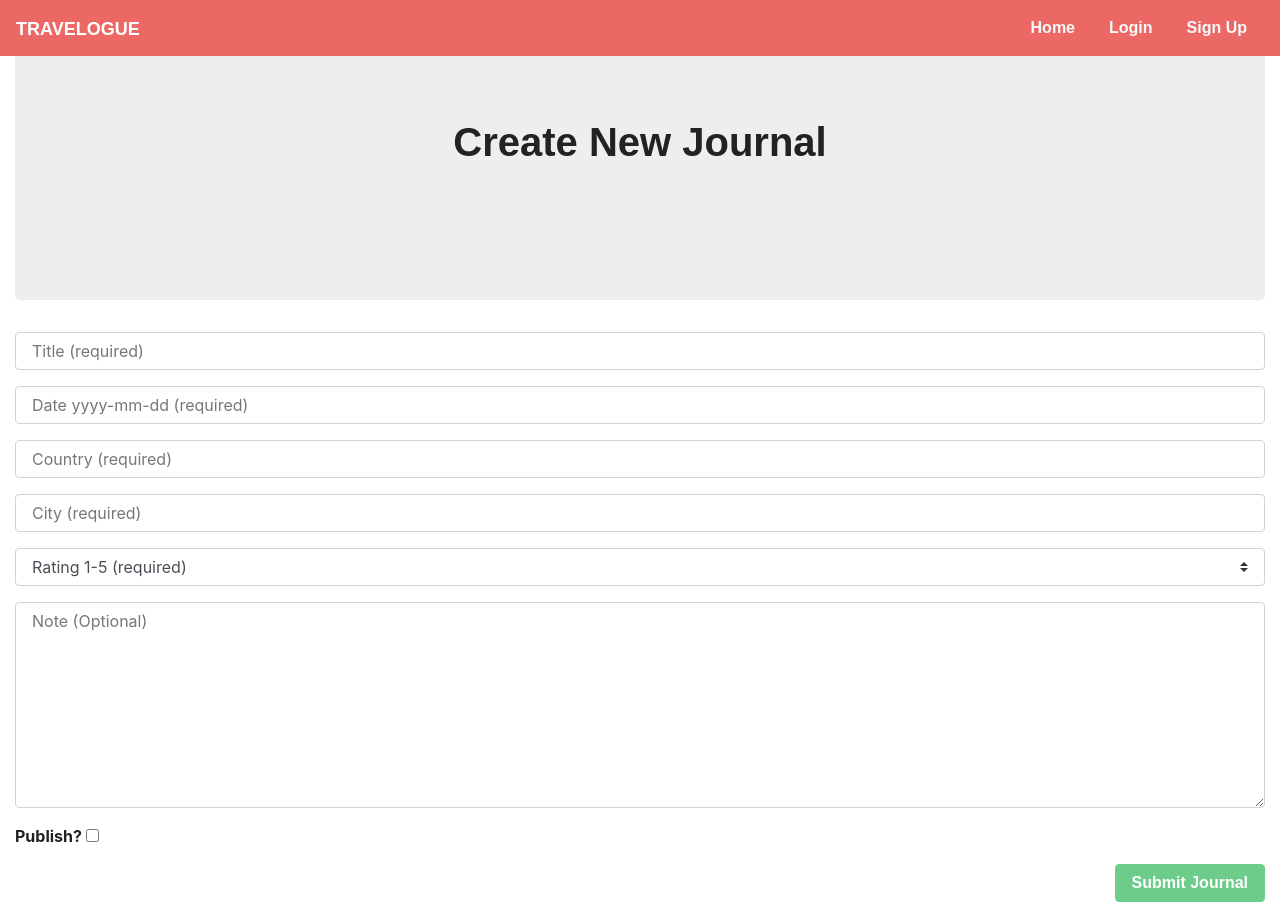
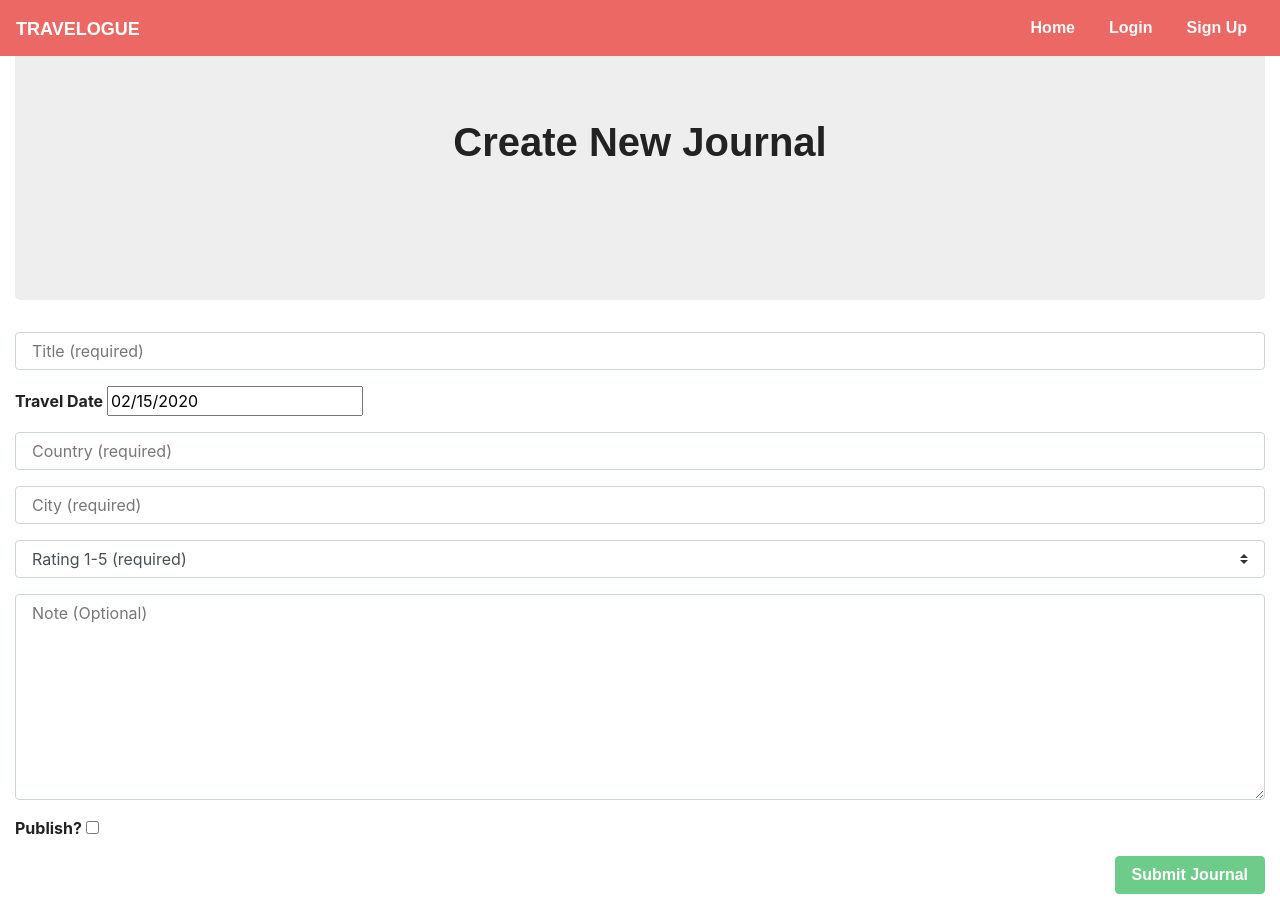
Before and after one commit to zhenyang9261/web-project3, a React (Create React App) app in the folder client/: page /CreateJournal/1 in a window 1280 px wide. Built offline with nearby package versions, Linux system fonts and the light colour scheme; no server answers; a web font is replaced by a local one.

Commit message:
Added react date picker

```diff
--- a/client/src/pages/CreateJournal.js
+++ b/client/src/pages/CreateJournal.js
@@ -1,10 +1,11 @@
 import React, { Component } from "react";
 import { Col, Row, Container } from "../components/Grid";
 import Jumbotron from "../components/Jumbotron";
-import Nav from "../components/Nav";
 import { Input, TextArea, FormBtn, FormSelect } from "../components/Form";
 import API from "../utils/API";
 import { Redirect } from 'react-router-dom';
+import DatePicker from "react-datepicker";
+import "react-datepicker/dist/react-datepicker.css";
 
 class CreateJournal extends Component {
   state = {
@@ -13,7 +14,7 @@ class CreateJournal extends Component {
     title: "",
     country: "",
     city: "",
-    date: "",
+    date: new Date(),
     rating: "",
     publish: false,
     note: "",
@@ -27,8 +28,16 @@ class CreateJournal extends Component {
     this.setState({ userId: this.props.match.params.id });
   }
 
+  handleDateChange = date => {
+    console.log(date);
+    this.setState({
+      date: date
+    });
+  };
+
   handleInputChange = event => {
     const { name, value } = event.target;
+
     if (name === "publish") {
 
       this.setState({
@@ -88,12 +97,15 @@ class CreateJournal extends Component {
                 name="title"
                 placeholder="Title (required)"
               />
-              <Input
-                value={this.state.date}
-                onChange={this.handleInputChange}
+
+              <p className="font-weight-bolder mb-0.5 mt-0.5">Travel Date { "    " }
+              <DatePicker
+                selected={this.state.date}
+                onChange={this.handleDateChange}
                 name="date"
-                placeholder="Date yyyy-mm-dd (required)"
               />
+              </p>
+
               <Input
                 value={this.state.country}
                 onChange={this.handleInputChange}
--- a/package.json
+++ b/package.json
@@ -29,6 +29,9 @@
     "if-env": "^1.0.4",
     "mongoose": "^5.3.16",
     "passport": "^0.4.1",
-    "passport-local": "^1.0.0"
+    "passport-local": "^1.0.0",
+    "react": "^16.12.0",
+    "react-datepicker": "^2.12.1",
+    "react-dom": "^16.12.0"
   }
 }
```
Also changed, not shown: 1 other file (tests, documents, lock files or other folders).
